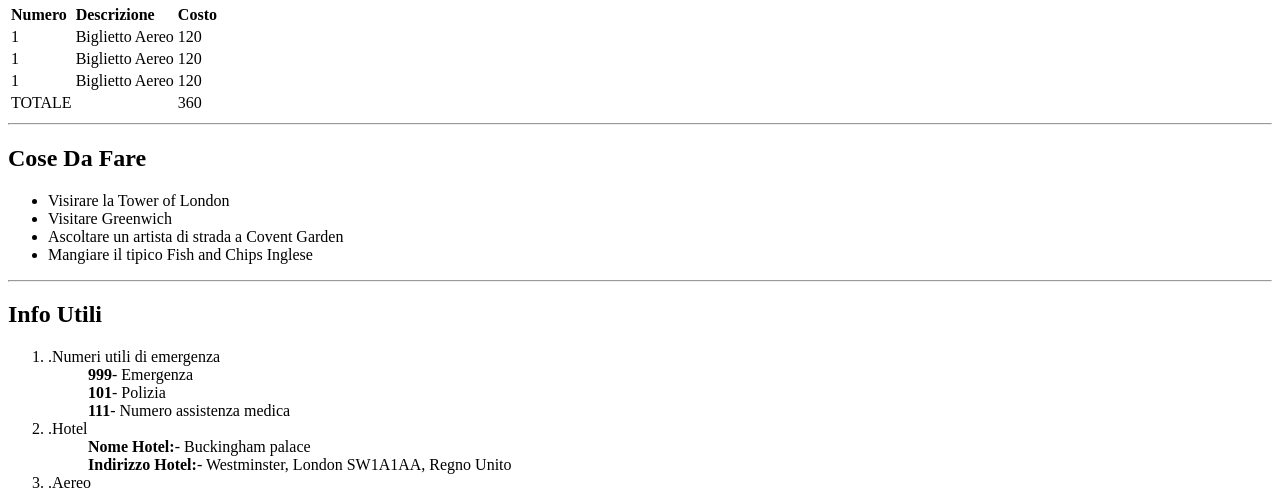
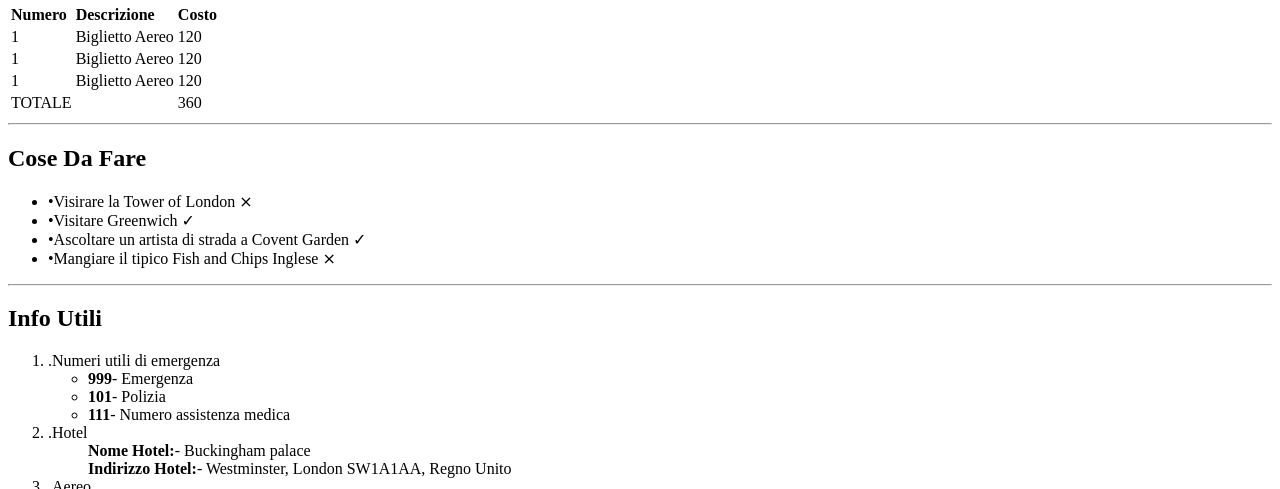
Before and after one commit to DavideVerrengiaCaporossi/html-london-trip, a plain HTML site: page index.html in a window 1280 px wide. Shown: the part 758-1247 px from the top of the page. Drawn offline with Linux system fonts and the light colour scheme.

Commit message:
quasi finito da fare ultime piccole correzioni

```diff
--- a/index.html
+++ b/index.html
@@ -68,10 +68,10 @@
     <!--lista non ordinata-->
     <h2>Cose Da Fare</h2>
 <ul>
-    <li> Visirare la Tower of London </li>
-    <li>Visitare Greenwich</li>
-    <li>Ascoltare un artista di strada a Covent Garden</li>
-    <li>Mangiare il tipico Fish and Chips Inglese</li>
+    <li>&bull;Visirare la Tower of London &Cross;</li>
+    <li>&bull;Visitare Greenwich &check; </li>
+    <li>&bull;Ascoltare un artista di strada a Covent Garden &check; </li>
+    <li>&bull;Mangiare il tipico Fish and Chips Inglese &Cross;</li>
 
 
 </ul>
@@ -81,9 +81,9 @@
 <ol>
     <li>
         .Numeri utili di emergenza
-        <ul><strong>999</strong>- Emergenza</ul>
-        <ul><strong>101</strong>- Polizia</ul>
-        <ul><strong>111</strong>- Numero assistenza medica</ul>
+        <ul><li><strong>999</strong>- Emergenza</li></ul>
+        <ul><li><strong>101</strong>- Polizia</li></ul>
+        <ul><li><strong>111</strong>- Numero assistenza medica</li></ul>
     </li>
     <li>
         .Hotel
```
